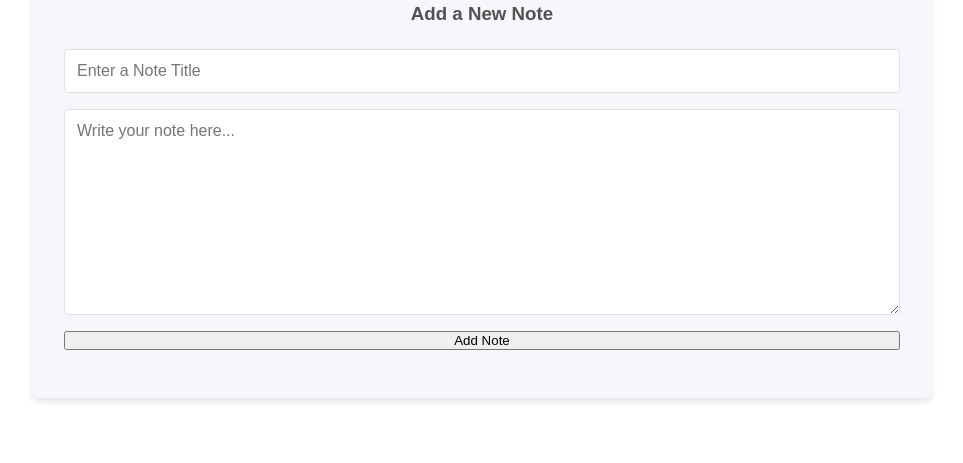
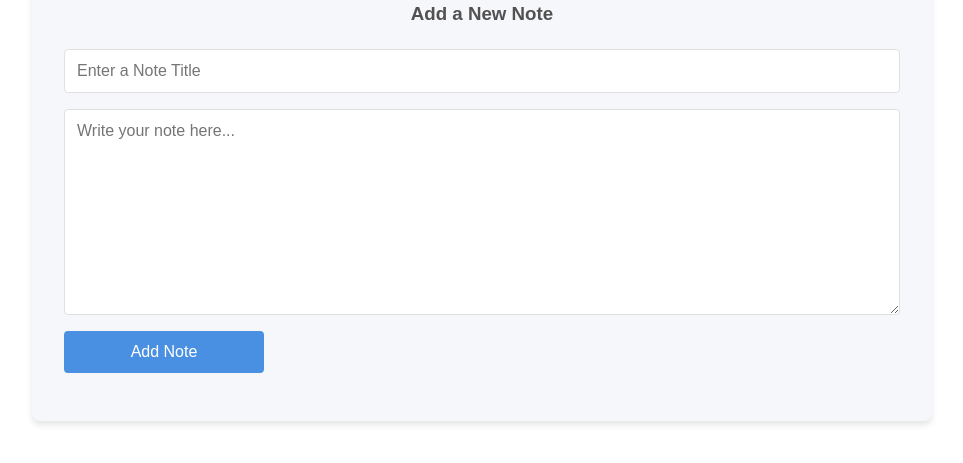
Before and after one commit to ealbanca/Note-taking-app, a plain HTML site: page index.html in a window 1280 px wide. Shown: the part 173-636 px from the top of the page, without its empty margins (158-1121 px from the left). Drawn offline with Linux system fonts and the light colour scheme.

Commit message:
Added Button CSS style

```diff
--- a/styles.css
+++ b/styles.css
@@ -79,3 +79,14 @@ body {
     border-radius: 4px;
     font-size: 1rem;
 }
+
+.note-form button {
+    background-color: var(--primary-color);
+    color: white;
+    border: none;
+    padding: 0.75rem;
+    border-radius: 4px;
+    cursor: pointer;
+    font-size: 1rem;
+    max-width: 200px;
+}
```
